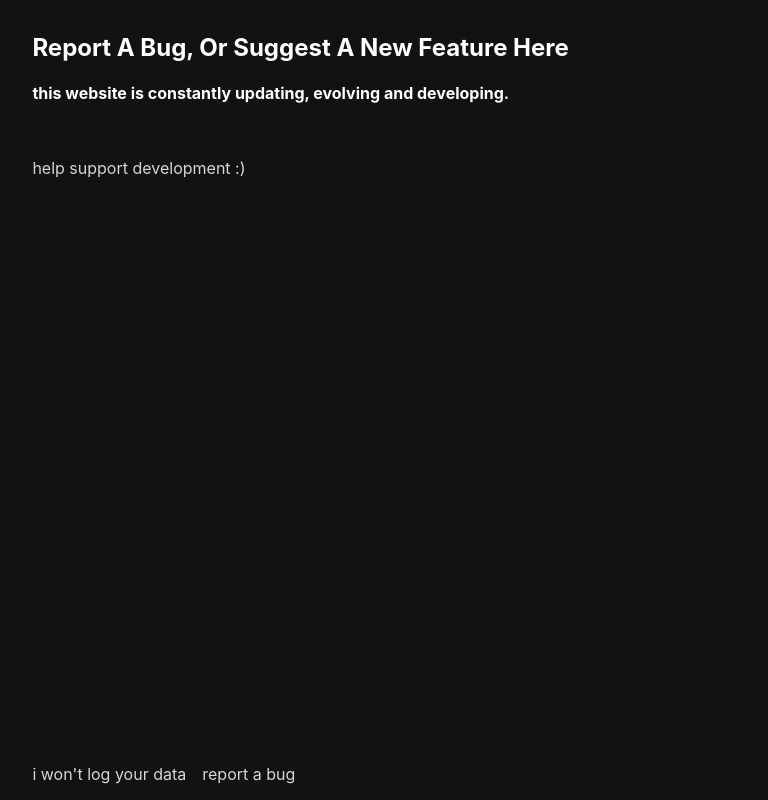
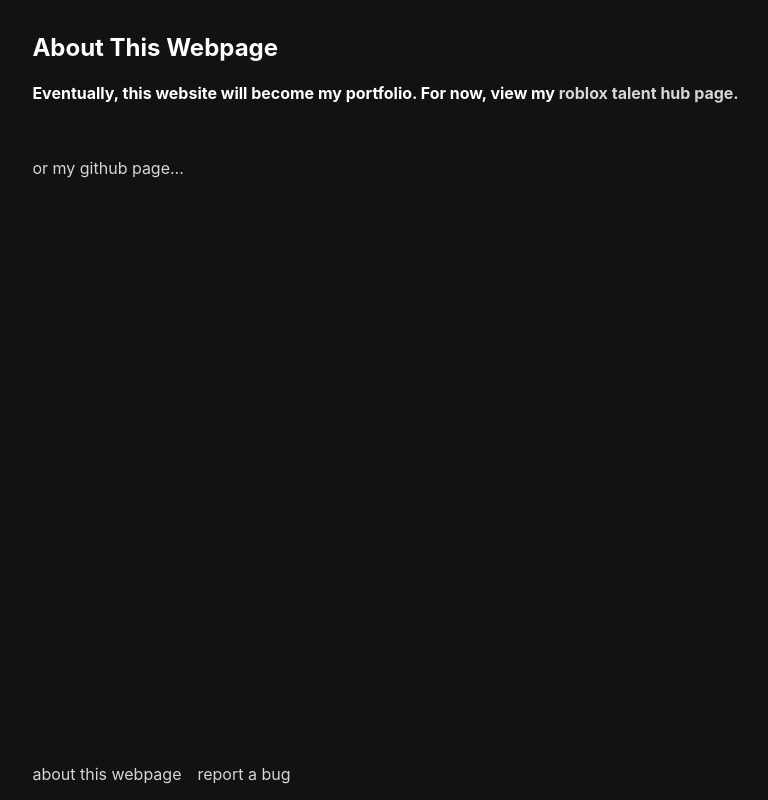
Before and after one commit to samcl0ud/portfolio, a plain HTML site: page about.html in a window 1280 px wide. Shown: the whole page, without its empty margins (6-774 px from the left). Drawn offline with Linux system fonts and the light colour scheme.

Commit message:
big changes

```diff
--- a/bugs.html
+++ b/about.html
@@ -10,14 +10,14 @@
 </head>
 <body>
     <div class="infodiv">
-        <h2>Report A Bug, Or Suggest A New Feature Here</h2>
-        <h4>this website is constantly updating, evolving and developing.</h4>
+        <h2>About This Webpage</h2>
+        <h4>Eventually, this website will become my portfolio. For now, view my <a href="https://create.roblox.com/talent/creators/5638606466" target="_blank">roblox talent hub page.</a></h4>
     </div>
 
-    <a class="support-link" href="https://www.paypal.me/samking11978" target="_blank">help support development :)</a>
+    <a class="support-link" href="https://github.com/samcl0ud" target="_blank">or my github page...</a>
 
     <div class="footer">
-        <a href="https://www.builtbysam.org/privacy">i won't log your data</a>
+        <a href="https://www.builtbysam.org/about">about this webpage</a>
         <a href="https://www.builtbysam.org/bugs">report a bug</a>
         <!-- <a href="#" target="_blank">Link 3</a> -->
     </div>
--- a/styles/main.css
+++ b/styles/main.css
@@ -26,9 +26,9 @@ a:hover {
 
 .infodiv {
     padding: 1rem 3%;
-    line-height: 1.5em; /* Adjusted for better readability */
+    line-height: 1.5em;
     text-align: left;
-    max-width: 100%; /* Ensure content does not overflow */
+    max-width: 100%;
     word-wrap: break-word;
 }
 
```
Also changed, not shown: index.html (+2 -2 lines), fonts/InterVariable.ttf (deleted), vercel.json (added).
